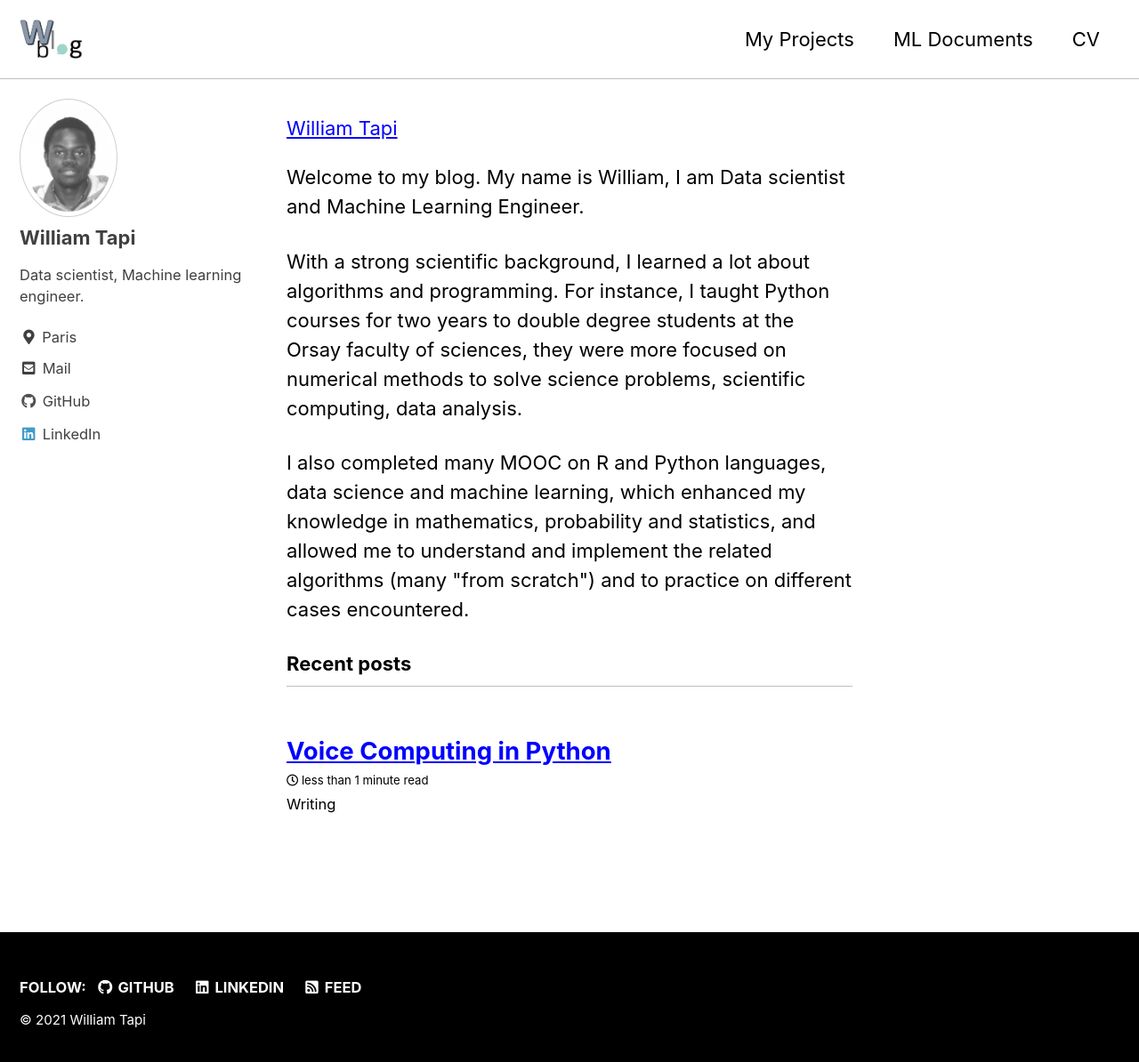
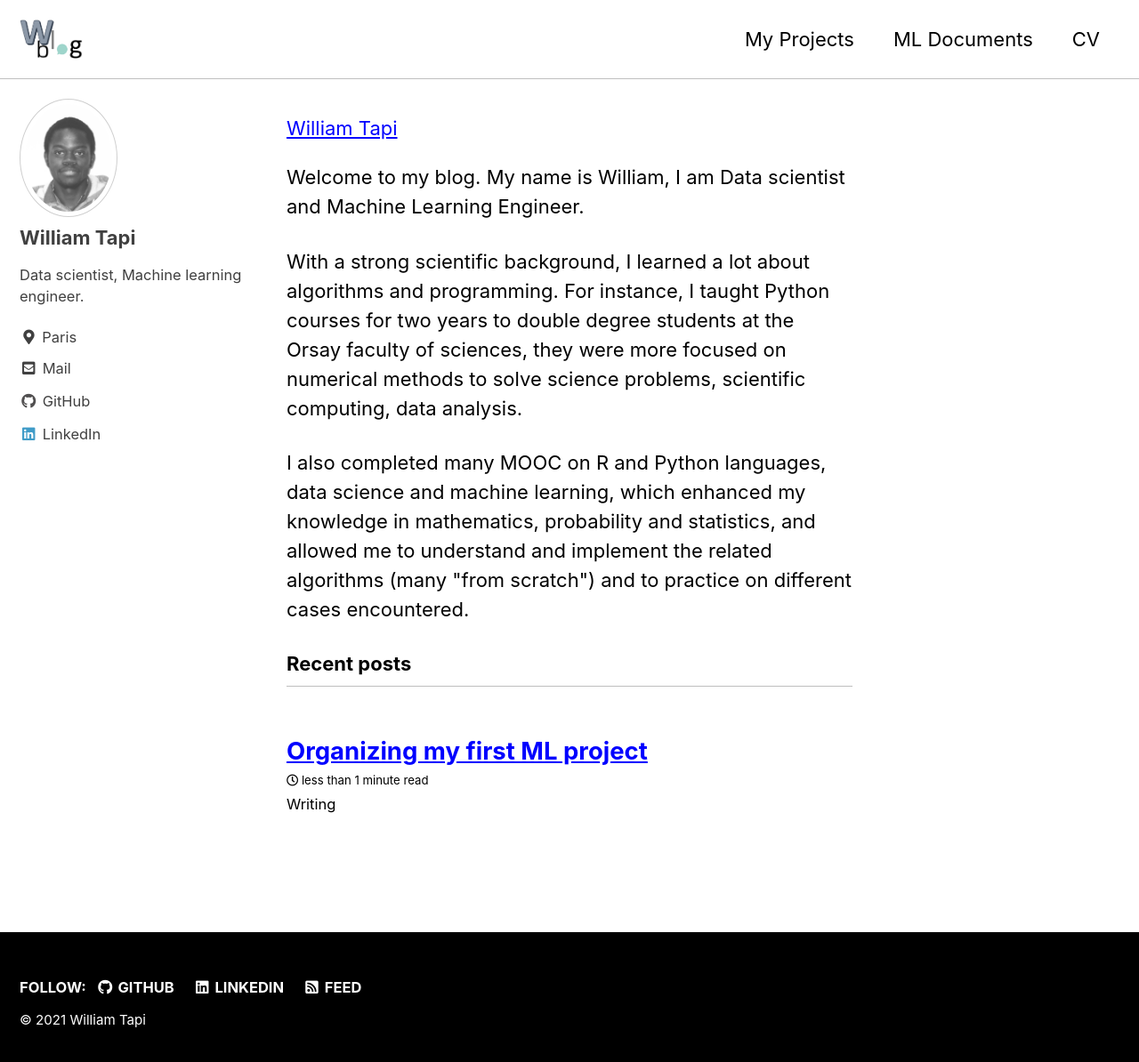
Before and after one commit to Will007-max/Will007-max.github.io, a Jekyll site: the page built from index.html, in a window 1280 px wide and 1202 px high. Shown: the top 1194 px of the window at 89% size. Built offline with Jekyll 4.4.1, drawn with Linux system fonts in a browser that asks for light colours; cached includes are drawn as plain includes; a script that is not in the unit is left out; the list of posts is cut into pages by our own code; comment, search, counter and statistics services are not loaded.

Commit message:
new article

```diff
--- a/_posts/2021-03-26-first_project.md
+++ b/_posts/2021-03-26-first_project.md
@@ -1,8 +1,8 @@
 ---
 published: true
-title: Voice Computing in Python
+title: Organizing my first ML project
 collection: ml
-layout: single
+layout: default
 author_profile: true
 read_time: true
 categories: [machinelearning]
```
